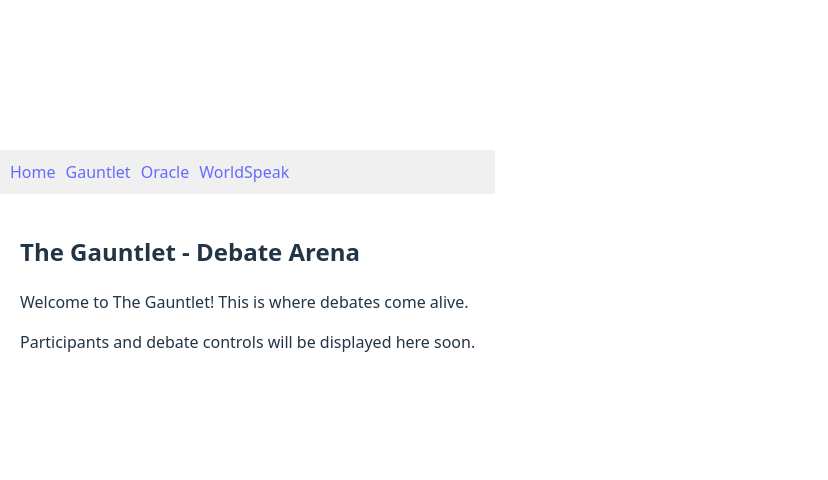
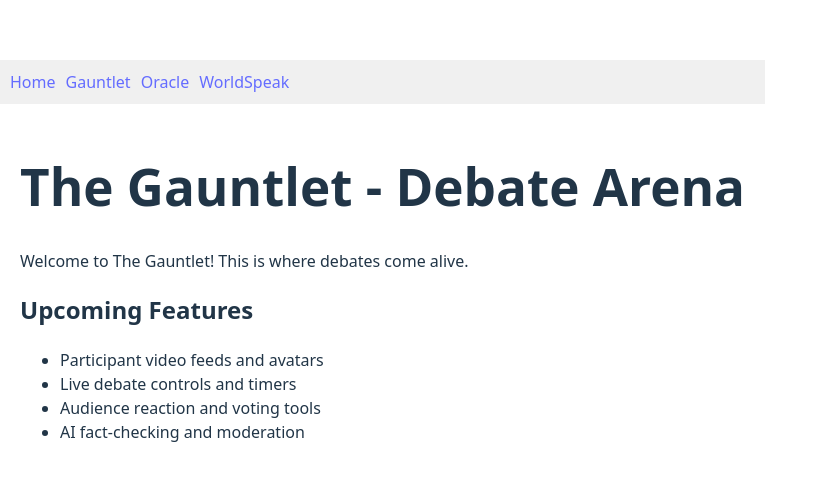
Before and after one commit to dbronk74/theforum2025, a React (Vite) app in the folder client/: page /gauntlet in a window 1280 px wide. Shown: the part 130-610 px from the top of the page, without its empty margins (0-828 px from the left). Built offline with nearby package versions, Linux system fonts and the light colour scheme.

Commit message:
Site Build 003: Improve Home and Gauntlet page UI

```diff
--- a/client/src/pages/Gauntlet.tsx
+++ b/client/src/pages/Gauntlet.tsx
@@ -1,13 +1,22 @@
-import React from "react";
+import React from 'react';
 
 export default function Gauntlet() {
   return (
-    <div className="p-6">
-      <h2 className="text-3xl font-bold mb-4">The Gauntlet - Debate Arena</h2>
-      <p>Welcome to The Gauntlet! This is where debates come alive.</p>
-      <div className="mt-6 border rounded p-4 bg-gray-100">
-        <p>Participants and debate controls will be displayed here soon.</p>
-      </div>
+    <div className="p-6 max-w-4xl mx-auto">
+      <h1 className="text-3xl font-bold mb-4">The Gauntlet - Debate Arena</h1>
+      <p className="mb-6">
+        Welcome to The Gauntlet! This is where debates come alive.
+      </p>
+
+      <section className="border rounded p-4 bg-gray-50">
+        <h2 className="text-xl font-semibold mb-2">Upcoming Features</h2>
+        <ul className="list-disc list-inside space-y-1">
+          <li>Participant video feeds and avatars</li>
+          <li>Live debate controls and timers</li>
+          <li>Audience reaction and voting tools</li>
+          <li>AI fact-checking and moderation</li>
+        </ul>
+      </section>
     </div>
   );
 }
--- a/client/src/pages/Home.tsx
+++ b/client/src/pages/Home.tsx
@@ -1,5 +1,15 @@
 import React from 'react';
 
 export default function Home() {
-  return <div><h2>Home Page</h2><p>Welcome to The Forum 2025!</p></div>;
+  return (
+    <div className="p-6 max-w-4xl mx-auto">
+      <h1 className="text-3xl font-bold mb-4">Welcome to The Forum 2025</h1>
+      <p className="mb-4 text-lg">
+        This is a dynamic platform to debate, explore ideas, and engage with thoughtful discussion.
+      </p>
+      <p>
+        Use the navigation above to visit the debate arena, consult the Oracle AI, or join the WorldSpeak chat.
+      </p>
+    </div>
+  );
 }
```
